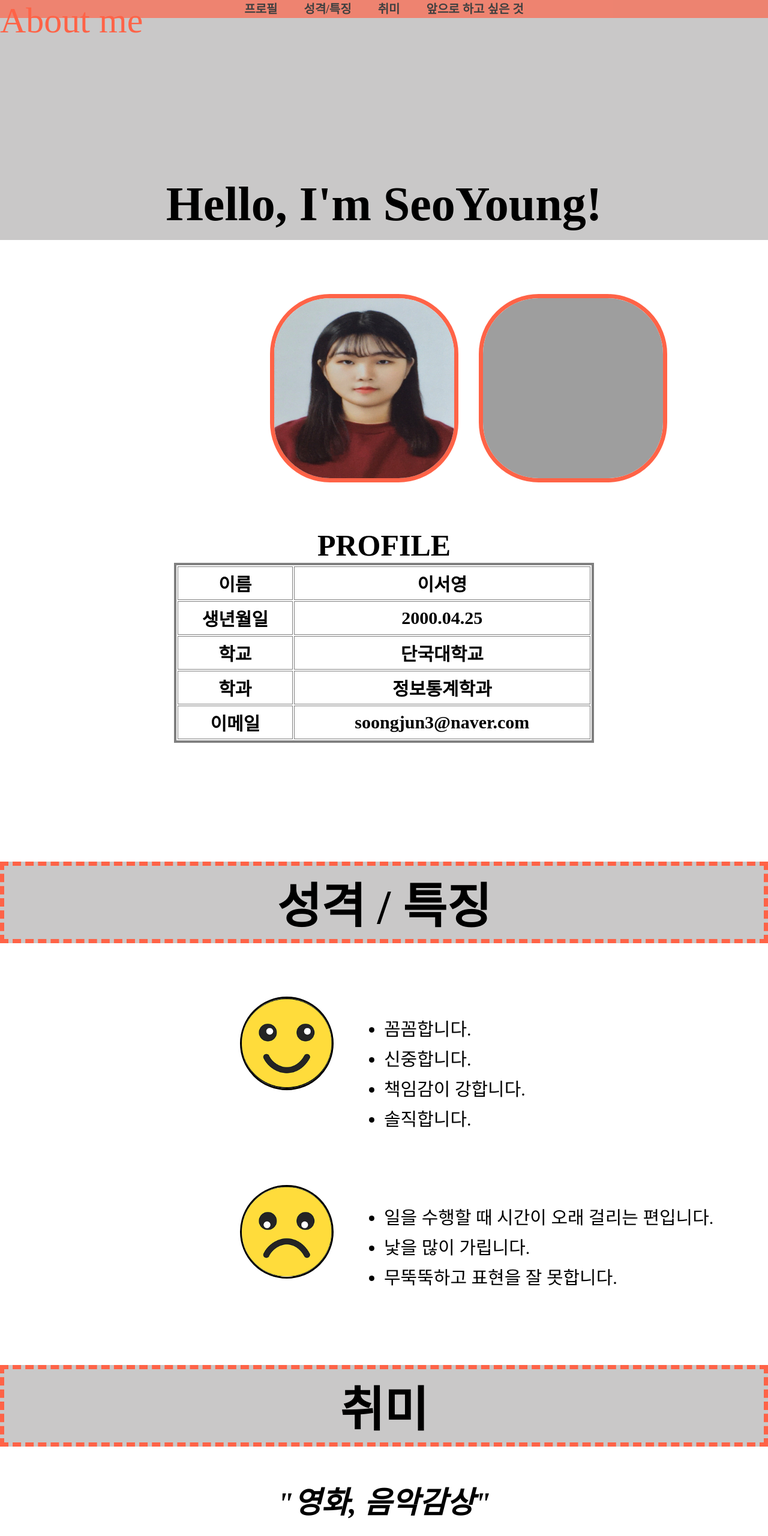
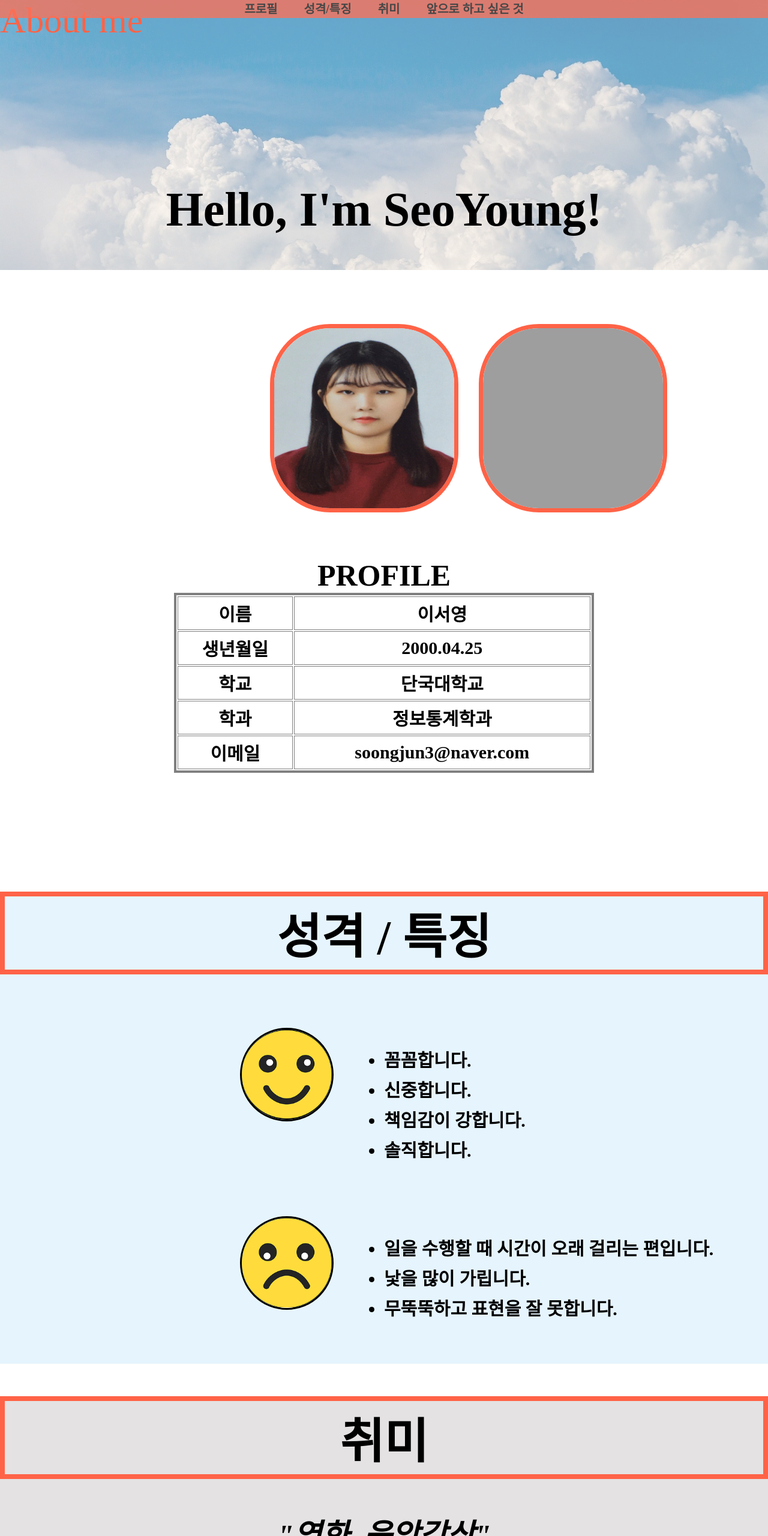
Before and after one commit to seo135/Mid-Term-Project, a plain HTML site: page index.html in a window 1280 px wide. Shown: the top 2560 px of the page at 60% size. Drawn offline with Linux system fonts and the light colour scheme; grey boxes are pictures that could not be loaded; a web font is replaced by a local one.

Commit message:
13th commit

```diff
--- a/index.html
+++ b/index.html
@@ -9,14 +9,15 @@
         <link rel="preconnect" href="https://fonts.gstatic.com" crossorigin>
         <link href="https://fonts.googleapis.com/css2?family=Hahmlet:wght@300&display=swap" rel="stylesheet">
         <style>
-            div#header{background-color:rgba(255, 99, 71, 0.678);;position:fixed;width:100%;height:30px; top:0;left:0;text-align:center;line-height:30px}
-            div a{font-size:20px;color:rgb(65, 64, 64);padding:20px;text-decoration:none;}
-
-            div#top{background-color: #8f8c8c7a; height:200px;}
-            body{font-family: 'Hahmlet', serif;background-color:white;margin:0;padding:0;}
+            div#header{background-color:#f8725acc;position:fixed;z-index:5;width:100%;height:30px; top:0;left:0;text-align:center;line-height:30px}
+            div a{font-size:20px;color:#474747;padding:20px;text-decoration:none;}
+            div#top{height:450px;position: relative;}
+            div#top::before{content:"";background-image: url(./image/head.jpg); height:450px; width:100%;background-size:cover;position: absolute;opacity: 0.6;}
+            div#top p{position: relative;}
+            body{font-family: 'Hahmlet', serif;margin:0;padding:0;}
             table{font-size:30px;}
             ul{width: 700px; margin-left:600; font-size:30px; line-height:50px;}
-            h1{background-color:#8f8c8c7a; border:7px solid tomato; border-style:dashed; font-size:80px; text-align: center; padding:3px;}
+            h1{border:8px solid tomato; font-size:80px; text-align: center; padding:3px;}
         </style>
 
     </head>
@@ -28,8 +29,8 @@
             <a href="#2">취미</a>
             <a href="#3">앞으로 하고 싶은 것</a></b>
         </div>
-        <div id="top" style="color:tomato; font-size:60px;">About me</div>
-        <div id="top" style="font-size:80px; line-height: 280px; text-align: center"><b>Hello, I'm SeoYoung!</b></div>
+        <div id="top"><p style="color:tomato; font-size:60px;;">About me</p>
+        <p style="font-size:80px; line-height: 400px; text-align: center"><b>Hello, I'm SeoYoung!</b></p></div>
         <img id="0" src="./image/증명사진.jpg" style="margin-left:450px; margin-top:90px; margin-right:30px; width:300px; height:300px; border:7px solid tomato; border-radius:100px;"/>
         <img src="./image/이미지2.jpeg" style="margin-top:90px; width:300px; height:300px; border:7px solid tomato; border-radius:100px;"/>
         <br/><br/><br/><br/><br/>
@@ -56,20 +57,22 @@
                 <th>soongjun3@naver.com</th>
             </tr>
         </table><br><br><br><br><br><br><br><br>
+        <div style="background-color:#e6f4fd;z-index:-2">
         <h1 id="1"><b>성격 / 특징</b></h1><br><br>
         <img src="./image/good.png" style="border-radius:150px; margin-left:400px; width:150px; height:150px; border:3px solid black" align="left">
-        <ul>
+        <ul><b>
             <li>꼼꼼합니다.</li>
             <li>신중합니다.</li>
             <li>책임감이 강합니다.</li>
-            <li>솔직합니다.</li>
+            <li>솔직합니다.</li></b>
         </ul><br><br><br>
         <img src="./image/bad.png" style="border-radius:150px; margin-left:400px; width:150px; height:150px; border:3px solid black" align="left">
-        <ul>
+        <ul><b>
             <li>일을 수행할 때 시간이 오래 걸리는 편입니다.</li>
             <li>낯을 많이 가립니다.</li>
-            <li>무뚝뚝하고 표현을 잘 못합니다.</li>
-        </ul><br><br>
+            <li>무뚝뚝하고 표현을 잘 못합니다.</li></b>
+        </ul><br><br></div>
+        <div style="background-color:#e4e2e2;z-index:-2">
         <h1 id="2"><b>취미</b></h1>
         <h2 style="text-align: center; font-size:50px"><i>"영화, 음악감상"</i></h2>
         <p style="text-align: center; font-size:23px">엄청난 집순이인 저는 집에서 보내는 많은데요, 주로 재밌는 영화를 보거나 노래를 들으면서 시간을 보냅니다!</p>
@@ -79,7 +82,7 @@
         </div><br><br><br><br>
         <h2 style="text-align: center; font-size:50px"><i>"혼자 여행하기"</i></h2>
         <p style="text-align: center; font-size:23px">여럿이 가는 여행도 좋지만 혼자하는 여행은 누군가에게 맞출 필요없이 내가 가고 싶을 때 가고, 쉬고 싶을 때 쉴 수 있고<br>
-        여러가지 생각으로 차있던 머릿속을 비우고, 나와 여행에만 집중할 수 있기 때문에 좋아합니다.</p><br><br><br><br>
+        여러가지 생각으로 차있던 머릿속을 비우고, 나와 여행에만 집중할 수 있기 때문에 좋아합니다.</p><br><br><br><br><hr>
 
         <br id="4"><br><br><br><h2 style="font-size:40px; text-align: center;"><b>-<ins>재밌게 본 영화</ins>-</b></h2>
         <table width="1000" align = "center">
@@ -110,7 +113,8 @@
                 <th>i'm so tired...<br> - Lauv, Troye Sivan </th>
             </tr>
         </table>
-        <p style="font-size:20px; text-align: center;">*사진을 누르면 뮤직비디오로 이동합니다.</p><br><br><br><br><br><br><br><br>
+        <p style="font-size:20px; text-align: center;">*사진을 누르면 뮤직비디오로 이동합니다.</p><br><br><br><br><br><br><br><br></div>
+        <div style="background-color:#fcede3;z-index:-2">
         <h1 id="3"><b>앞으로 하고 싶은 것</b></h1>
         <table width="900" align = "center">
             <tr>
@@ -131,7 +135,7 @@
                 <th>국토대장정</th>
                 <th>새로운 취미 만들기</th>
             </tr>
-        </table><br><br><br><br><br>
+        </table><br><br><br><br><br></div>
         <div style="background-color: rgba(255, 99, 71, 0.753); height:40px; text-align:center; font-size:20px;line-height: 40px">🌼 SEO-YOUNG 🌼</div>
     </body>
 </html>
```
Also changed, not shown: image/head.jpeg (added), image/head.jpg (added), image/head.webp (added).
